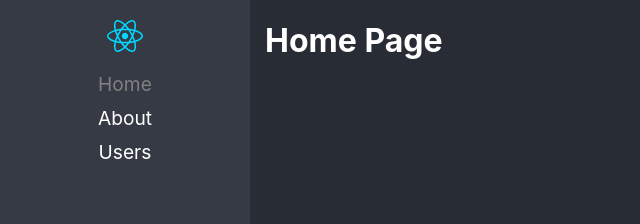
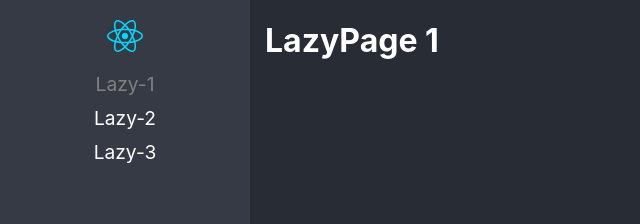
Before and after one commit to ktalesun/project-base-react-pro, a React (Vite) app: page /lazy1 in a window 1280 px wide. Before the commit this address led to /home. Shown: the top 224 px of the page, without its empty margins (0-640 px from the left). Built offline with nearby package versions, Linux system fonts and the light colour scheme.

Commit message:
lazy load basico

```diff
--- /dev/null
+++ b/src/01-lazyload/pages/LazyPage1.tsx
@@ -0,0 +1,10 @@
+
+export const LazyPage1 = () => {
+  return (
+    <>
+      <h1>LazyPage 1</h1>
+    </>
+  )
+}
+
+export default LazyPage1
--- /dev/null
+++ b/src/01-lazyload/pages/LazyPage2.tsx
@@ -0,0 +1,10 @@
+
+export const LazyPage2 = () => {
+  return (
+    <>
+      <h1>LazyPage2</h1>
+    </>
+  )
+}
+
+export default LazyPage2
--- /dev/null
+++ b/src/01-lazyload/pages/LazyPage3.tsx
@@ -0,0 +1,10 @@
+
+export const LazyPage3 = () => {
+  return (
+    <>
+      <h1>LazyPage3</h1>
+    </>
+  )
+}
+
+export default LazyPage3
--- /dev/null
+++ b/src/01-lazyload/pages/index.ts
@@ -0,0 +1,4 @@
+
+export { LazyPage1 } from './LazyPage1';
+export { LazyPage2 } from './LazyPage2';
+export { LazyPage3 } from './LazyPage3';
--- a/src/routes/Navigation.tsx
+++ b/src/routes/Navigation.tsx
@@ -1,34 +1,74 @@
 import { BrowserRouter, NavLink, Navigate, Route, Routes } from "react-router-dom"
 
 import logo from "../assets/react.svg";
+import { routes } from "./routes";
+import { Suspense } from "react";
 
 const Navigation = () => {
   return (
-    <BrowserRouter>
+
+    /**
+     * Para que el lazy load funcione se debe utilizar el suspense, basicamente el suspense
+     * muestra un componente mientras el que se está cargando de forma perezosa termina.
+     * Para ello está la propiedad fallback en la cual se invoca el componente a mostrar
+     * En este caso el suspense encierra a todo el browser router
+     */
+    // <Suspense fallback={<span>Loading...</span>}>
+        <BrowserRouter>
         <div className="main-layout">
             <nav>
                 <img src={logo} alt="React Logo" />
                 <ul>
-                    <li>
-                        <NavLink to="/home" className={({ isActive }) => isActive ? 'nav-active' : ''}>Home</NavLink>
+                    {/* Cargando Navlinks de forma dinámica */}
+                   {
+                    routes.map(({to, name}) => {
+                        return (
+                            <li key={to}>
+                                <NavLink to={to} className={({ isActive }) => isActive ? 'nav-active' : ''}>{name}</NavLink>
+                            </li>
+                        )
+                    })
+                   }
+
+                   {/* Nav links de forma estática */}
+
+                    {/* <li>
+                        <NavLink to="/lazy1" className={({ isActive }) => isActive ? 'nav-active' : ''}>LazyPage1</NavLink>
                     </li>
                     <li>
-                        <NavLink to="/about" className={({ isActive }) => isActive ? 'nav-active' : ''}>About</NavLink>
+                        <NavLink to="/lazy2" className={({ isActive }) => isActive ? 'nav-active' : ''}>LazyPage2</NavLink>
                     </li>
                     <li>
-                        <NavLink to="/users" className={({ isActive }) => isActive ? 'nav-active' : ''}>Users</NavLink>
-                    </li>
+                        <NavLink to="/lazy3" className={({ isActive }) => isActive ? 'nav-active' : ''}>LazyPage3</NavLink>
+                    </li> */}
                 </ul>
             </nav>
-            <Routes>
-                <Route path="about" element={<h1> About Page</h1>} />
-                <Route path="users" element={<h1> User Page</h1>} />
-                <Route path="home" element={<h1> Home Page</h1>} />
+            {/* Aqui el suspense simplemente encierra una parte del layout en donde se
+            se renderizan las routes */}
+            <Suspense fallback={<span>Loading...</span>}>
+                <Routes>
+                    {/* Cargando rutas de forma dinámica */}
 
-                <Route path="/*" element={ <Navigate to="/home" replace /> } />
-            </Routes>
+                    {
+                        routes.map(({to ,path, Component}) => (
+                            <Route key={to} path={path} element={ <Component /> } />
+                        ))
+                    }
+
+
+                    {/* Routes de forma dinámica */}
+
+                    {/* <Route path="lazy1" element={<LazyPage1 />} />
+                    <Route path="lazy2" element={<LazyPage2 /> } />
+                    <Route path="lazy3" element={<LazyPage3 />} /> */}
+
+                    <Route path="/*" element={ <Navigate to={ routes[0].to } replace /> } />
+                </Routes>
+            </Suspense>
         </div>
     </BrowserRouter>
+    // </Suspense>
+
   )
 }
 
--- /dev/null
+++ b/src/routes/interfaceRoute.ts
@@ -0,0 +1,12 @@
+import { LazyExoticComponent } from "react";
+
+// Tipo flexible para los Jsx Element
+type JsxComponent = () => JSX.Element
+
+
+export interface Route  {
+    to: string,
+    path: string,
+    Component: LazyExoticComponent<JsxComponent> | JsxComponent, // El LazyExoticComponent es el tipado de los componentes que son cargados de forma diferida o perezosa. En este caso el tipo se definió para que cargue uno perezo o un componente ordinario
+    name: string
+}
--- /dev/null
+++ b/src/routes/routes.ts
@@ -0,0 +1,36 @@
+import { lazy } from "react";
+// import { LazyPage1, LazyPage2, LazyPage3 } from "../01-lazyload/pages";
+import { Route } from "./interfaceRoute";
+
+
+/**
+ * Para usar el lazy load se invoca la función lazy() de react. Esta lo que hace es importar el componente
+ * el cual se quiere que se cargue de forma diferida a través de una importación
+ * NOTA: Para que el Lazy pueda funcionar el componente que se quiere cargar debe ser exportado por defecto
+ * o tener una exportación por defecto
+ */
+const lazy1 = lazy(() => import('../01-lazyload/pages/LazyPage1'))
+const lazy2 = lazy(() => import('../01-lazyload/pages/LazyPage2'))
+const lazy3 = lazy(() => import('../01-lazyload/pages/LazyPage3'))
+
+
+export const routes: Route[] = [
+    {
+        to: '/lazy1',
+        path: 'lazy1',
+        Component: lazy1,
+        name: 'Lazy-1'
+    },
+    {
+        to: '/lazy2',
+        path: 'lazy2',
+        Component: lazy2,
+        name: 'Lazy-2'
+    },
+    {
+        to: '/lazy3',
+        path: 'lazy3',
+        Component: lazy3,
+        name: 'Lazy-3'
+    }
+]
```
